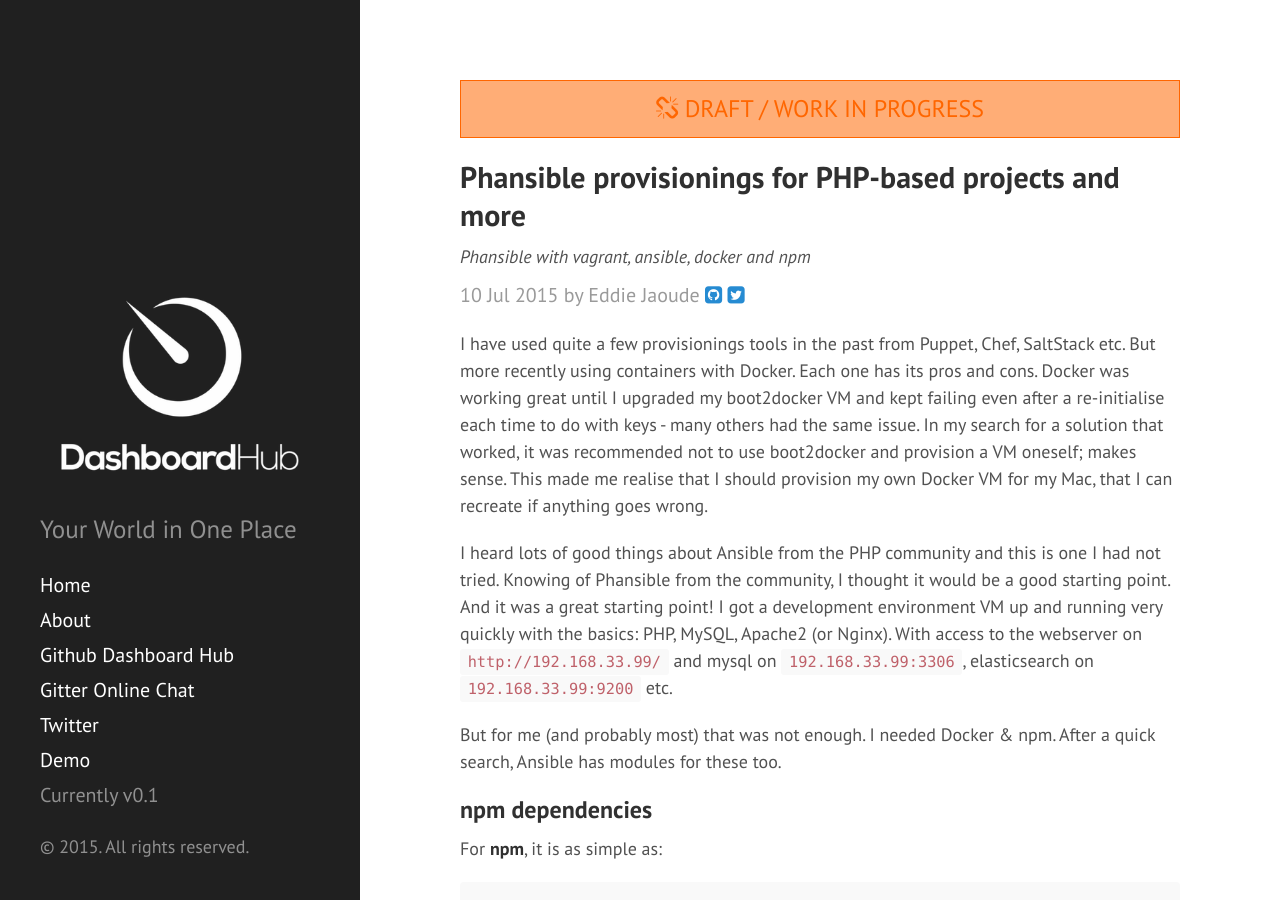
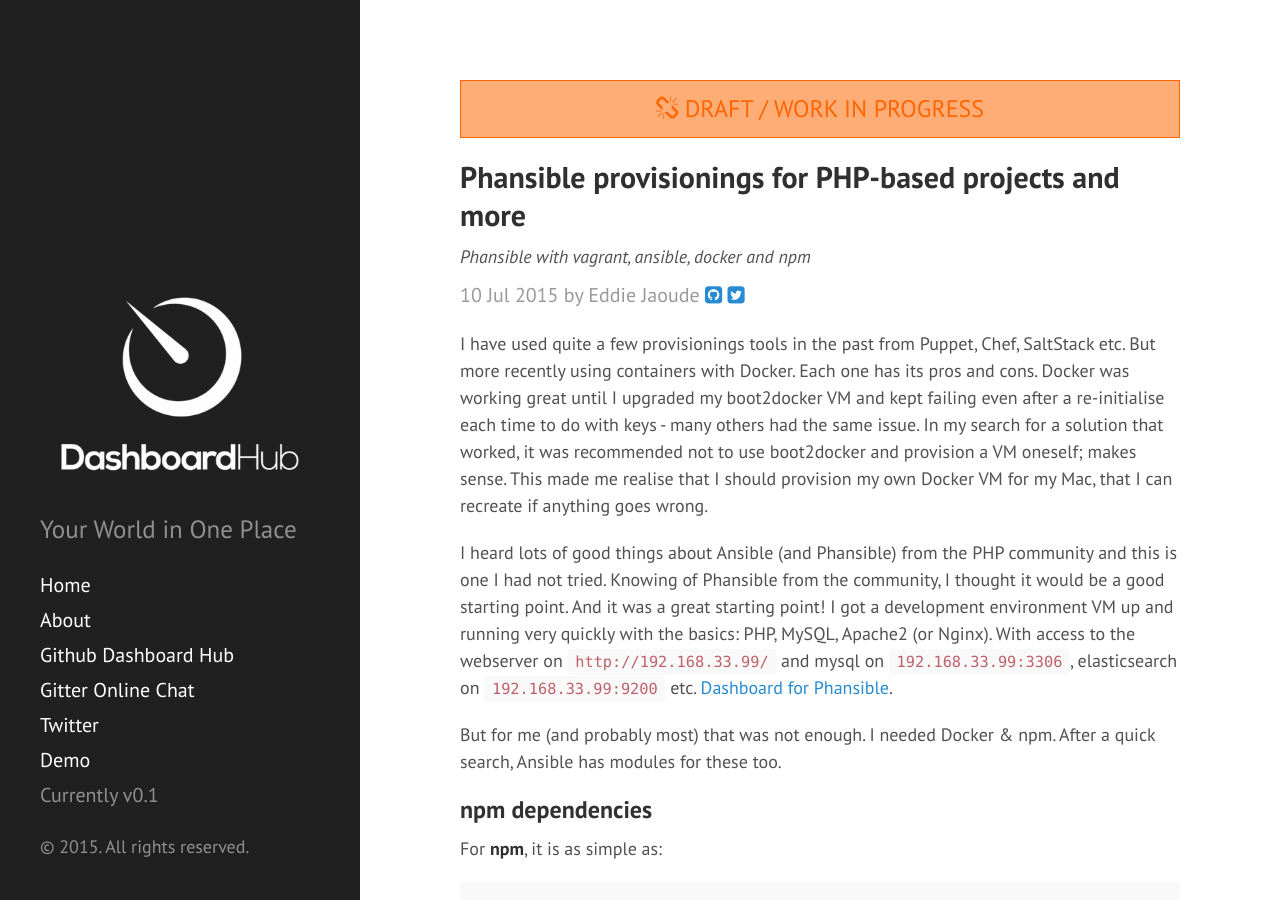
Before and after one commit to DashboardHub/Blog, a Jekyll site: the page built from _posts/2015-07-10-phansible-vagrant-docker-npm.md, in a window 1280 px wide and 900 px high. Built offline with Jekyll 4.4.1, drawn with Linux system fonts in a browser that asks for light colours; nearby versions of some CDN libraries; Markdown is read by kramdown in place of the engine named in the settings; a script that is not in the unit is left out; comment, search, counter and statistics services are not loaded.

Commit message:
Pipeline Dashboard added for Phansible

```diff
--- a/_posts/2015-07-10-phansible-vagrant-docker-npm.md
+++ b/_posts/2015-07-10-phansible-vagrant-docker-npm.md
@@ -9,7 +9,7 @@
 
 I have used quite a few provisionings tools in the past from Puppet, Chef, SaltStack etc. But more recently using containers with Docker. Each one has its pros and cons. Docker was working great until I upgraded my boot2docker VM and kept failing even after a re-initialise each time to do with keys - many others had the same issue. In my search for a solution that worked, it was recommended not to use boot2docker and provision a VM oneself; makes sense. This made me realise that I should provision my own Docker VM for my Mac, that I can recreate if anything goes wrong.
 
-I heard lots of good things about Ansible from the PHP community and this is one I had not tried. Knowing of Phansible from the community, I thought it would be a good starting point. And it was a great starting point! I got a development environment VM up and running very quickly with the basics: PHP, MySQL, Apache2 (or Nginx). With access to the webserver on `http://192.168.33.99/` and mysql on `192.168.33.99:3306`, elasticsearch on `192.168.33.99:9200` etc.
+I heard lots of good things about Ansible (and Phansible) from the PHP community and this is one I had not tried. Knowing of Phansible from the community, I thought it would be a good starting point. And it was a great starting point! I got a development environment VM up and running very quickly with the basics: PHP, MySQL, Apache2 (or Nginx). With access to the webserver on `http://192.168.33.99/` and mysql on `192.168.33.99:3306`, elasticsearch on `192.168.33.99:9200` etc. [Dashboard for Phansible](http://pipeline.dashboardhub.io/d/5597eefd804c29.11877860).
 
 But for me (and probably most) that was not enough. I needed Docker & npm. After a quick search, Ansible has modules for these too.
 
```
